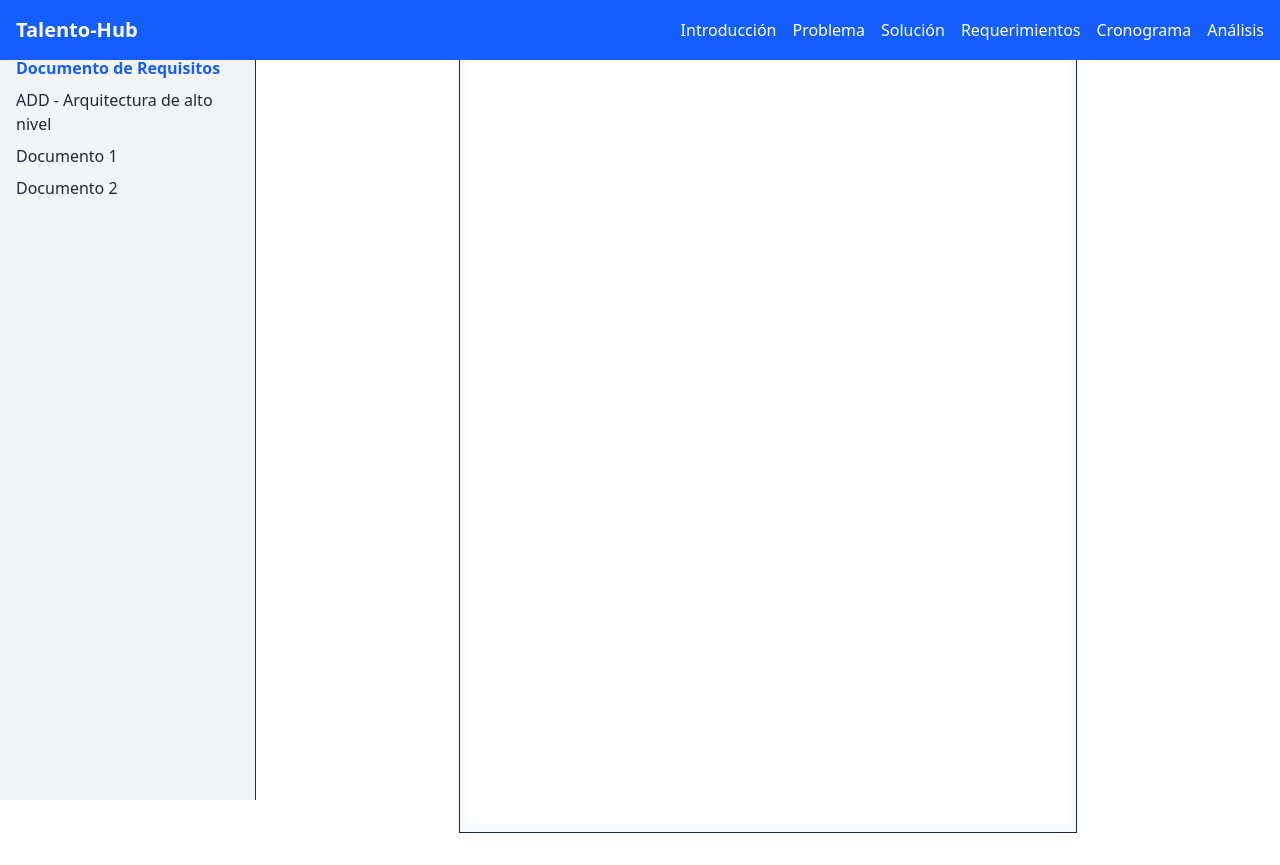
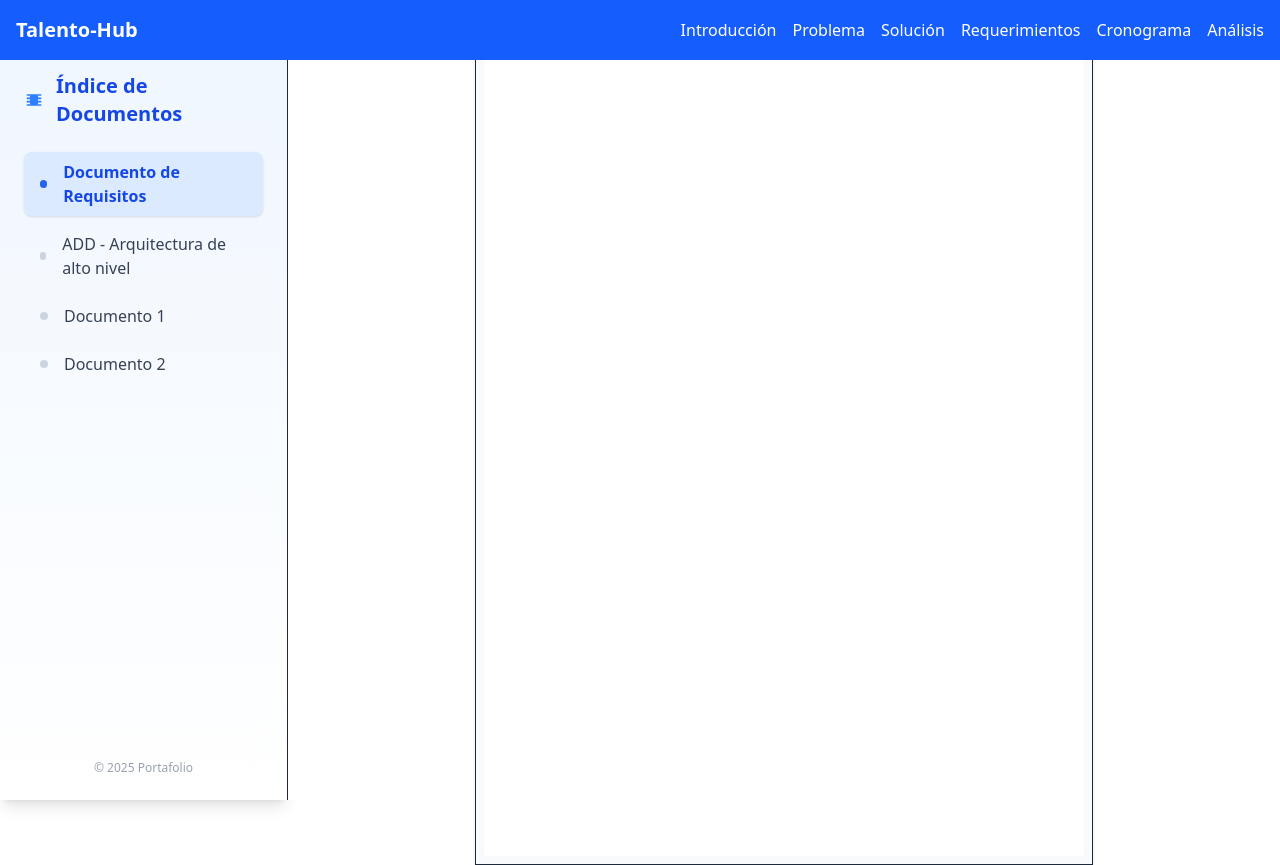
Before and after one commit to JavierGuerrero99/portafolio, a React (Vite) app: page /pdfs in a window 1280 px wide. Before the commit the page ends 833 px from the top, so only its background shows below. Built offline with nearby package versions, Linux system fonts and the light colour scheme.

Commit message:
Cambio de icono

```diff
--- a/src/components/Hero.tsx
+++ b/src/components/Hero.tsx
@@ -3,6 +3,13 @@ import React from "react";
 const Hero: React.FC = () => {
   return (
     <section className="h-screen flex flex-col justify-center items-center bg-gradient-to-r from-blue-500 to-indigo-600 text-white">
+      {/* Icono centrado arriba */}
+      <img
+        src="/favicon.ico.png"
+        alt="Logo Talento-Hub"
+        className="w-80 h-80 mb-6 drop-shadow-xl rounded-full bg-white/80 p-2 border border-blue-200"
+        style={{ pointerEvents: 'none' }}
+      />
       <h2 className="text-4xl md:text-6xl font-bold mb-4">Portafolio – Talento-Hub</h2>
       <p className="text-lg md:text-2xl mb-6">Materia: Análisis y Diseño de Sistemas</p>
       <a
--- a/src/components/PdfViewer.tsx
+++ b/src/components/PdfViewer.tsx
@@ -28,25 +28,33 @@ const PdfViewer: React.FC = () => {
   const doc = pdfList[selectedDoc];
 
   return (
-    <div className="flex h-screen">
+  <div className="flex h-screen">
       {/* Índice lateral */}
-      <aside className="w-64 bg-gray-100 p-4 border-r">
-        <h2 className="font-bold mb-4">Índice de Documentos</h2>
-        <ul>
+  <aside className="w-72 bg-gradient-to-b from-blue-50 to-white p-6 border-r shadow-lg flex flex-col min-h-full pt-16">
+  <h2 className="font-extrabold text-xl text-blue-700 mb-6 mt-2 flex items-center gap-3 whitespace-normal break-words">
+          <svg xmlns='http://www.w3.org/2000/svg' className='h-5 w-5 min-w-5 text-blue-500 flex-shrink-0' fill='none' viewBox='0 0 24 24' stroke='currentColor'><path strokeLinecap='round' strokeLinejoin='round' strokeWidth={2} d='M8 16h8M8 12h8m-8-4h8M4 6h16M4 10h16M4 14h16M4 18h16' /></svg>
+          <span className="block">Índice de Documentos</span>
+        </h2>
+        <ul className="space-y-2">
           {pdfList.map((pdf, idx) => (
-            <li key={pdf.title} className="mb-2">
+            <li key={pdf.title}>
               <button
-                className={`text-left w-full ${selectedDoc === idx ? "font-bold text-blue-600" : "text-gray-800"}`}
+                className={`flex items-center gap-2 w-full px-4 py-2 rounded-lg transition-colors duration-150 text-left
+                  ${selectedDoc === idx ? "bg-blue-100 text-blue-700 font-semibold shadow" : "hover:bg-blue-50 text-gray-700"}`}
                 onClick={() => setSelectedDoc(idx)}
               >
+                <span className="inline-block w-2 h-2 rounded-full mr-2" style={{ background: selectedDoc === idx ? '#2563eb' : '#cbd5e1' }}></span>
                 {pdf.title}
               </button>
             </li>
           ))}
         </ul>
+        <div className="mt-auto pt-8 text-xs text-gray-400 text-center select-none">
+          © {new Date().getFullYear()} Portafolio
+        </div>
       </aside>
       {/* Visor PDF con iframe */}
-      <main className="flex-1 flex flex-col items-center justify-center bg-white">
+  <main className="flex-1 flex flex-col items-center justify-center bg-white pt-16">
         <h1 className="text-2xl font-bold mb-4">{doc.title}</h1>
         <div className="border shadow p-2 bg-gray-50">
           <iframe
```
Also changed, not shown: public/favicon.ico.png, public/logoTalentoHub.png (added).
